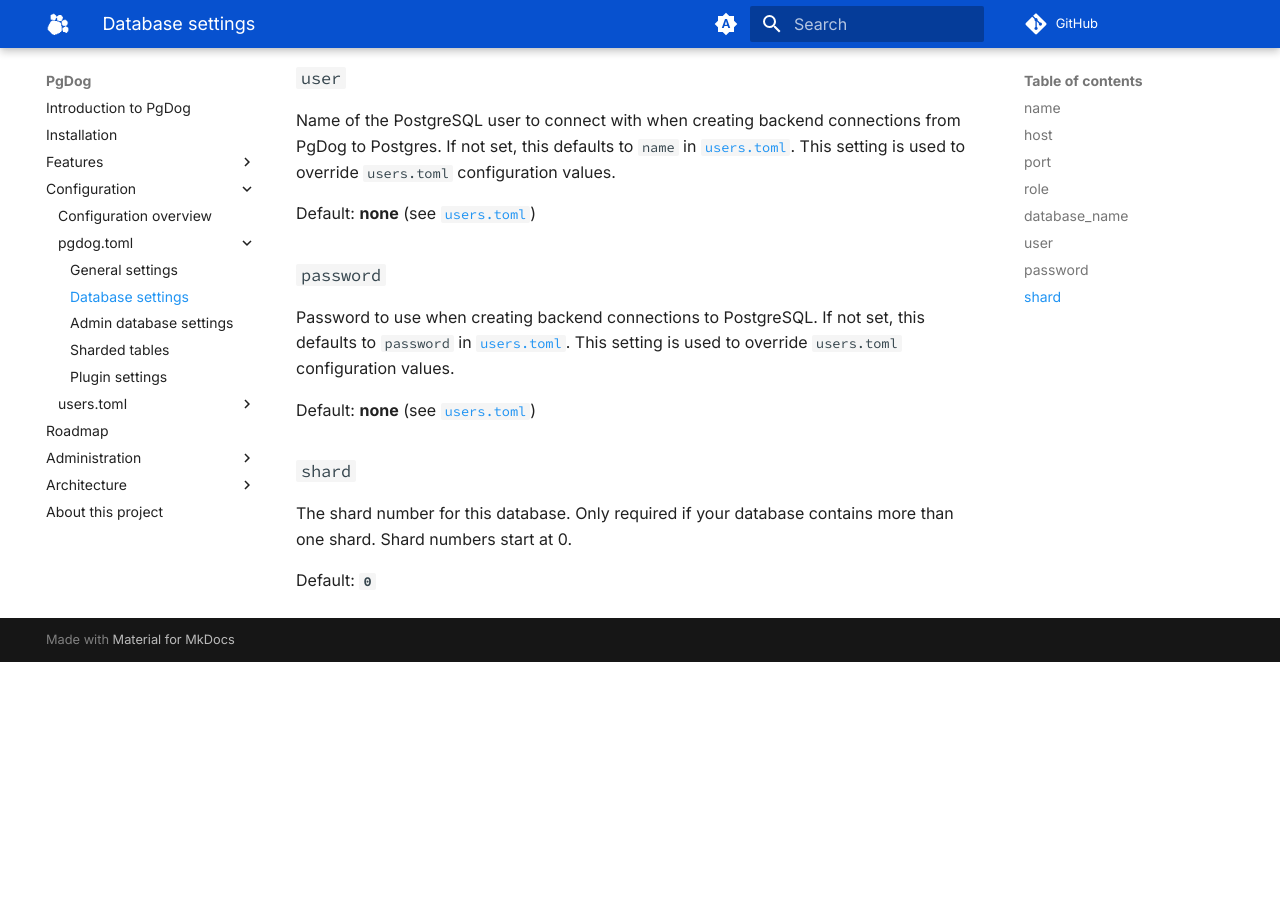
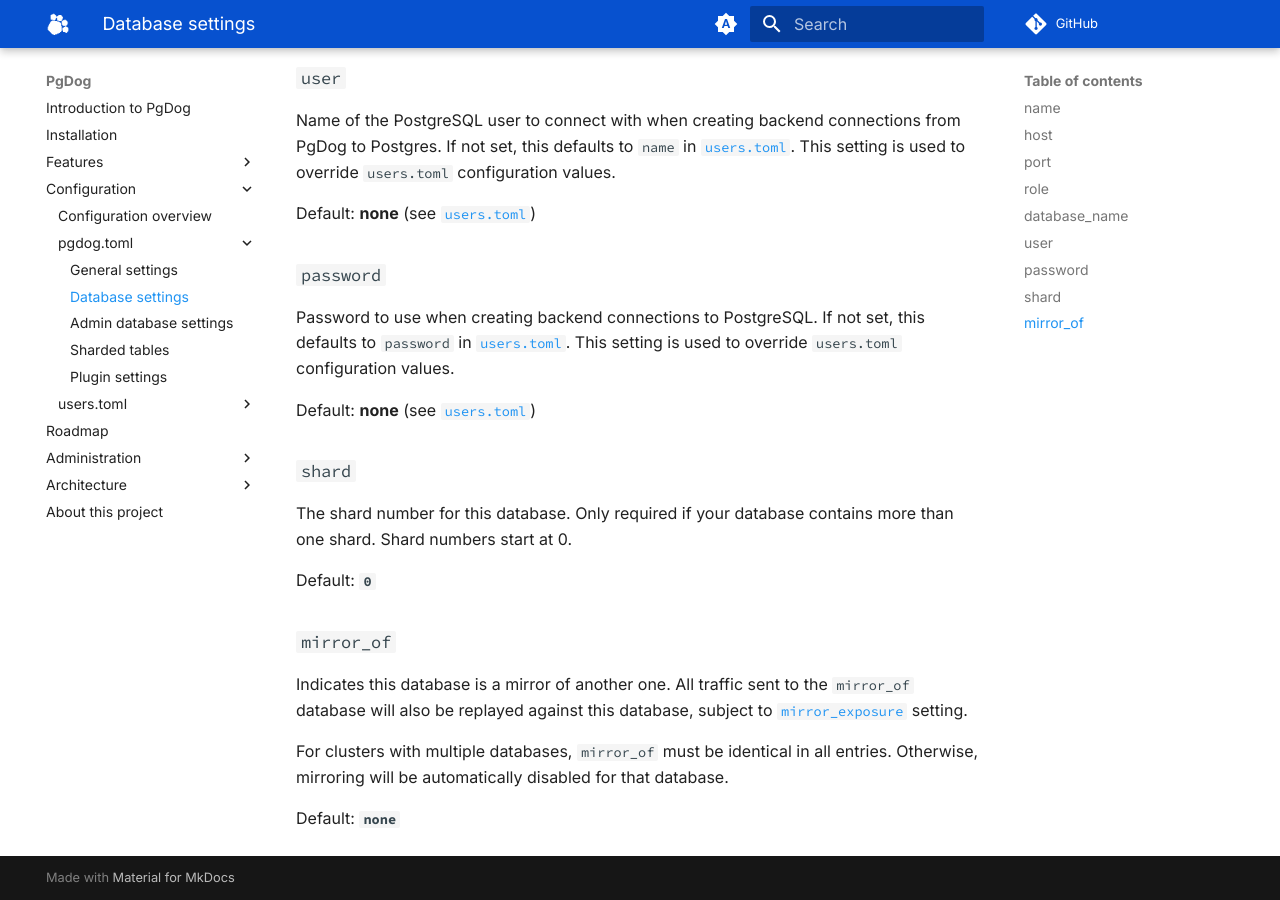
Before and after one commit to pgdogdev/docs, an MkDocs documentation site: the page built from docs/configuration/pgdog.toml/databases.md, in a window 1280 px wide and 900 px high, scrolled down 1454 px. Built offline with MkDocs 1.6.1 and Material for MkDocs 9.7.7, drawn with Linux system fonts in a browser that asks for light colours; comment, search, counter and statistics services are not loaded; before the commit the page ends 2116 px from its top, so only the background shows below that.

Commit message:
mirror_of

```diff
--- a/docs/configuration/pgdog.toml/databases.md
+++ b/docs/configuration/pgdog.toml/databases.md
@@ -71,3 +71,11 @@ Default: **none** (see [`users.toml`](../users.toml/users.md))
 The shard number for this database. Only required if your database contains more than one shard. Shard numbers start at 0.
 
 Default: **`0`**
+
+### `mirror_of`
+
+Indicates this database is a mirror of another one. All traffic sent to the `mirror_of` database will also be replayed against this database, subject to [`mirror_exposure`](general.md#mirror_exposure) setting.
+
+For clusters with multiple databases, `mirror_of` must be identical in all entries. Otherwise, mirroring will be automatically disabled for that database.
+
+Default: **`none`**
```
